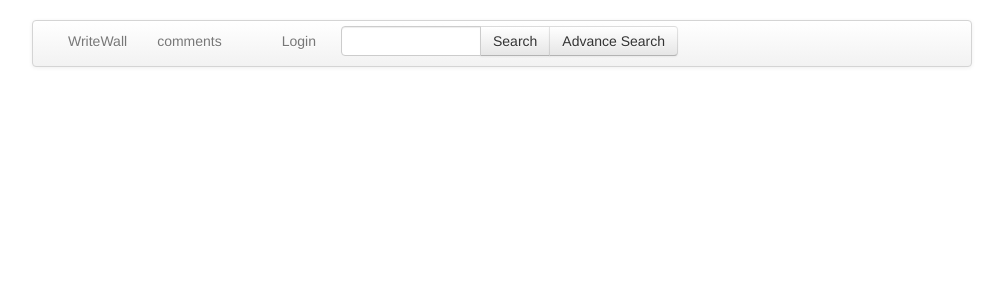
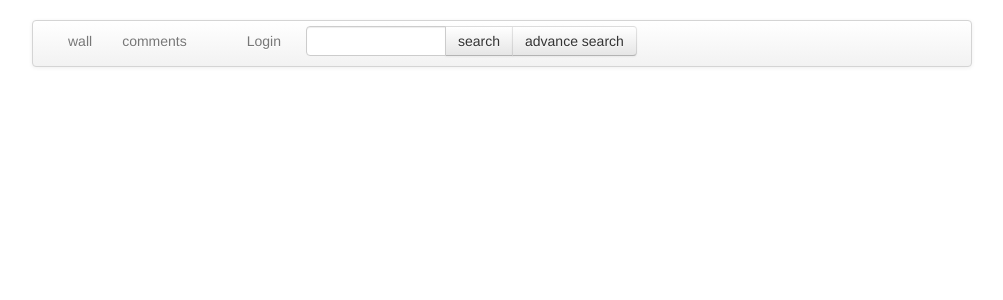
Before and after one commit to kubilayk/wall, a CodeIgniter app: the page made by webroot/application/views/header.php in a window 1280 px wide. Shown: the top 300 px of the page, without its empty margins (138-1141 px from the left). Run offline with CodeIgniter, Linux system fonts and the light colour scheme; data that the repository does not hold is empty; some libraries are stand-ins or nearby versions.

Commit message:
UPDATE-fix header(small letter)

```diff
--- a/webroot/application/views/header.php
+++ b/webroot/application/views/header.php
@@ -20,7 +20,7 @@
   <div class="navbar">
     <div class="navbar-inner">
     <ul class="nav">
-      <li><a href="<?php echo base_url();?>home">WriteWall</a> </li>
+      <li><a href="<?php echo base_url();?>home">wall</a> </li>
       <li><a href="<?php echo base_url();?>home/last_comments">comments</a></li>
       <?php if (! $boolean == false): ?>
         <li><a href="<?php echo base_url();?>entry/new_entry">write on wall</a></li>
@@ -43,8 +43,8 @@
     <div class="input-append">
         <form class="navbar-search pull-left" action="<?php echo base_url();?>home/search" method="GET">
              <input class="span2" name="search" id="appendedInputButtons" type="text" value="<?php echo isset($search)?($search):("");?>">
-             <button class="btn" type="submit">Search</button>
-             <a href="<?php echo base_url();?>home/advanced_search" class="btn">Advance Search</a>
+             <button class="btn" type="submit">search</button>
+             <a href="<?php echo base_url();?>home/advanced_search" class="btn">advance search</a>
         </form>
   <div id="dialog-form" title="Login">
       <p class="validateTips">All form fields are required.</p>
```
